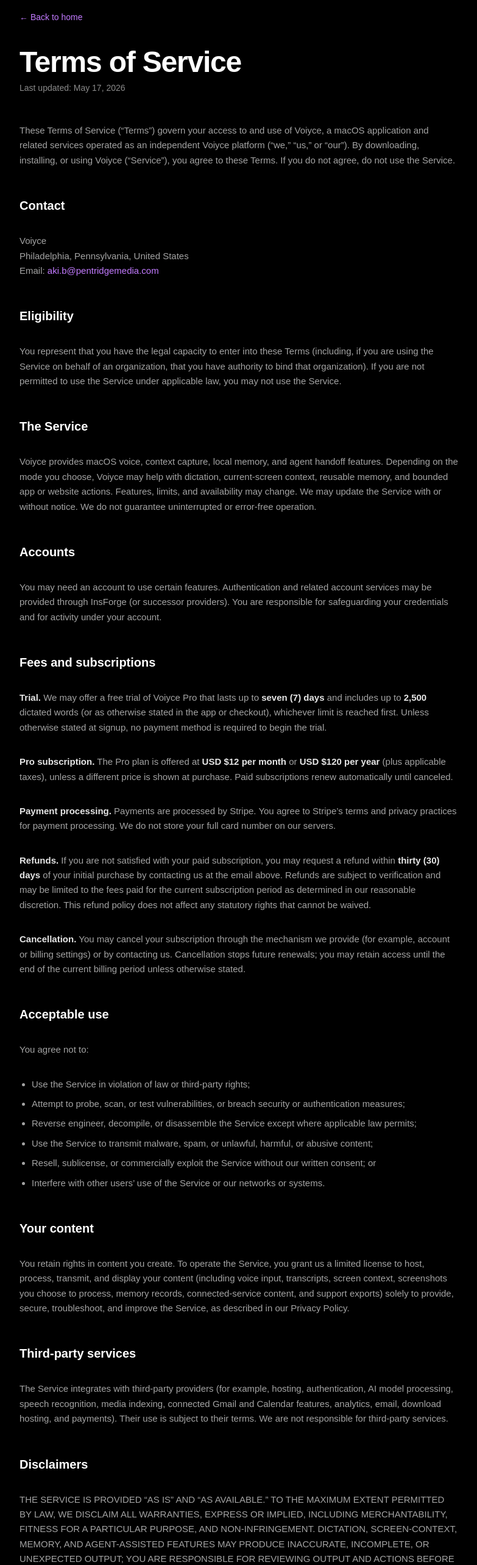
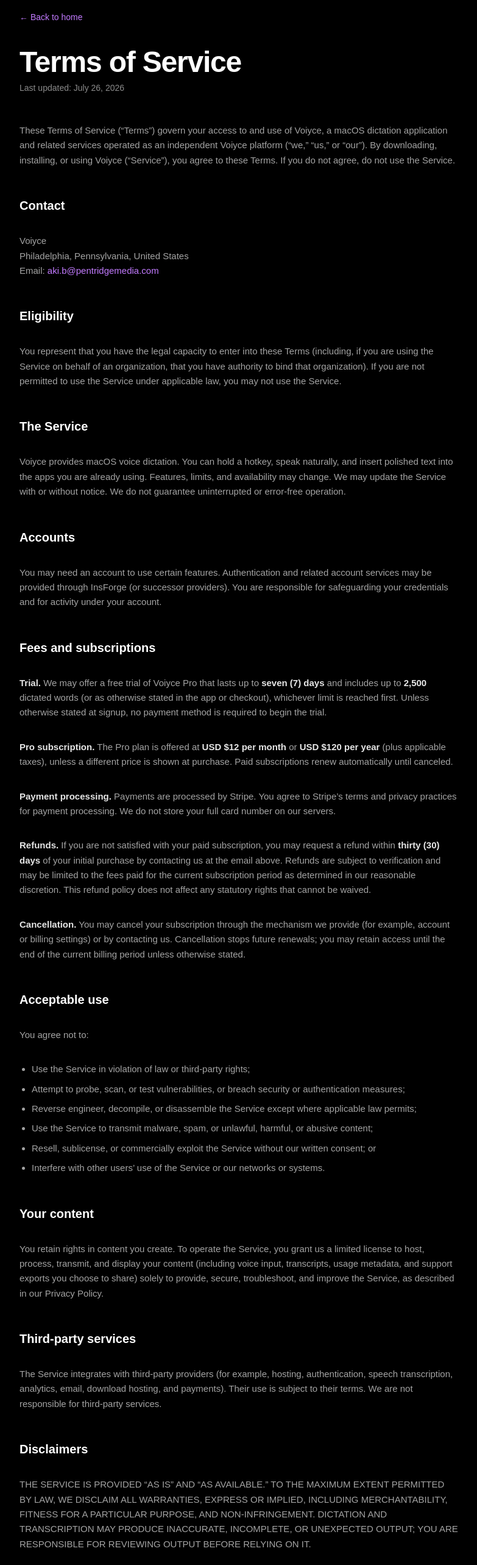
Before and after one commit to sirakinb/Voiyce-Agent, a Next.js app in the folder landing-page/: page /terms in a window 1280 px wide. Shown: the part 80-2646 px from the top of the page at 61% size, without its empty margins (248-1031 px from the left). Built offline with nearby package versions, Linux system fonts and the light colour scheme; no server answers.

Commit message:
Draft dictation-only privacy and terms legal pages (A11).
Strip agent-mode, screen-context, memory, and handoff language.
Describe dictation-only data collection, permissions, billing, and
subprocessors aligned with the v2 product scope. Legal gate pending.

```diff
--- a/landing-page/src/app/privacy/page.tsx
+++ b/landing-page/src/app/privacy/page.tsx
@@ -9,12 +9,12 @@
 
 export default function PrivacyPage() {
   return (
-    <LegalDocShell title="Privacy Policy" lastUpdated="May 18, 2026">
+    <LegalDocShell title="Privacy Policy" lastUpdated="July 26, 2026">
       <p>
         Voiyce (“we,” “us,” or “our”) operates the Voiyce macOS application and
-        related services (collectively, the “Service”). Voiyce helps you capture
-        work context, use voice workflows, and hand reusable memory to the AI
-        tools you work with. This Privacy Policy describes how we collect, use,
+        related services (collectively, the “Service”). Voiyce is a dictation
+        app that helps you speak naturally and insert polished text into the apps
+        you already use. This Privacy Policy describes how we collect, use,
         disclose, and protect information when you use the Service.
       </p>
 
@@ -35,7 +35,8 @@
 
       <h2>Information we collect</h2>
       <p>
-        We collect basic information needed to run the Service, including:
+        We collect information needed to run dictation, billing, and support,
+        including:
       </p>
       <ul>
         <li>
@@ -45,46 +46,40 @@
           identifiers associated with your account.
         </li>
         <li>
-          <strong>Voice and dictation.</strong> Audio you provide for dictation
-          or voice-agent sessions may be processed to produce text, respond to
-          your request, or operate the feature you selected. Processing may use
-          OpenAI speech or realtime services, including Whisper or similar
-          technologies, as described in “How we process information.”
+          <strong>Voice and dictation audio.</strong> When you dictate, Voiyce
+          processes audio from your microphone to produce text. Audio may be sent
+          to our backend transcription service, which uses OpenAI speech
+          technologies (such as Whisper or similar models), to return transcribed
+          text. We process audio to provide the dictation you request, enforce
+          usage limits, and operate billing where applicable.
         </li>
         <li>
-          <strong>Transcripts and text.</strong> Text produced by the Service
-          may be stored on our backend (hosted on InsForge) so features like
-          history, sync, or account recovery work as designed.
+          <strong>Transcripts and dictation history.</strong> Text produced by
+          dictation may be stored locally on your Mac (for example, transcript
+          history, word counts, the app you dictated into, and session timing).
+          We may also process usage counts and related billing metadata on our
+          backend so subscriptions, trials, and account limits work as
+          designed.
         </li>
         <li>
-          <strong>Screen context and screenshots.</strong> If you grant Screen
-          Recording permission and use screen-aware features, Voiyce may process
-          screenshots, visible text, focused regions, and summaries so the app
-          can answer questions about your current work or help with an action.
+          <strong>Device and app context.</strong> To insert dictated text and
+          operate hotkeys system-wide, Voiyce uses macOS permissions you grant,
+          including Microphone, Speech Recognition, and Accessibility. Voiyce
+          does not require Screen Recording for dictation.
         </li>
         <li>
-          <strong>Local memory.</strong> Voiyce may store searchable local
-          records, summaries, screenshots, and user-readable Markdown notes on
-          your Mac so you can reuse context across sessions and agents.
+          <strong>Support diagnostics.</strong> If you choose to create or send
+          a support export, that export may include redacted diagnostic
+          information (such as permission status, app version, and error
+          details) needed to troubleshoot the issue. Review any export before
+          sending it to us.
         </li>
         <li>
-          <strong>Agent actions and support exports.</strong> Voiyce may record
-          local Agent Log events such as mode changes, permission blockers,
-          tool results, memory writes, and failures. If you choose to create or
-          send a support export, that export may include redacted diagnostic
-          information needed to troubleshoot the issue.
-        </li>
-        <li>
-          <strong>Connected services.</strong> If you connect services such as
-          Google Gmail or Google Calendar, we process the limited account and
-          content data needed to perform the action you request.
-        </li>
-        <li>
-          <strong>Usage and product analytics.</strong> We use PostHog (or
-          similar tools) to understand how the Service is used, diagnose
-          issues, and improve performance and features. This may include
-          pseudonymous identifiers and event data (for example, feature usage and
-          errors).
+          <strong>Website and product analytics.</strong> We may use PostHog (or
+          similar tools) on our website and in the Service to understand usage,
+          diagnose issues, and improve performance. This may include
+          pseudonymous identifiers and event data (for example, feature usage
+          and errors).
         </li>
         <li>
           <strong>Billing.</strong> If you purchase a paid plan, payment
@@ -104,10 +99,9 @@
       <h2>How we use information</h2>
       <p>We use information to:</p>
       <ul>
-        <li>Provide, maintain, and improve the Service;</li>
-        <li>Capture context, create memory, and support agent handoffs;</li>
+        <li>Provide, maintain, and improve dictation and related features;</li>
         <li>Authenticate users and secure accounts;</li>
-        <li>Operate Talk, Context, Act, screen-aware, and dictation features;</li>
+        <li>Transcribe speech, insert text, and enforce usage or plan limits;</li>
         <li>Process subscriptions and payments;</li>
         <li>Send transactional messages and, where permitted, marketing;</li>
         <li>Monitor usage, troubleshoot, and improve reliability; and</li>
@@ -120,10 +114,8 @@
         including without limitation:{" "}
         <strong>
           Vercel (hosting), InsForge (backend and authentication), OpenAI
-          (speech, realtime, screen, and computer-use model processing), VideoDB
-          (session memory and media indexing where enabled), Google APIs
-          (connected Gmail and Calendar features), Cloudflare R2 (download
-          hosting), Stripe (payments), Resend (email), and PostHog (analytics)
+          (speech transcription), Cloudflare R2 (download hosting), Stripe
+          (payments), Resend (email), and PostHog (analytics)
         </strong>
         , and other vendors we may use to operate the Service. These providers
         process data on our behalf under contractual safeguards appropriate to
@@ -150,25 +142,15 @@
 
       <h2>Retention</h2>
       <p>
-        We retain information for as long as your account is active or as needed
-        to provide the Service, comply with legal obligations, resolve disputes,
-        and enforce our agreements. Retention periods may vary depending on the
-        type of data and legal requirements.
+        We retain account and billing information for as long as your account
+        is active or as needed to provide the Service, comply with legal
+        obligations, resolve disputes, and enforce our agreements. Retention
+        periods may vary depending on the type of data and legal requirements.
       </p>
       <p>
-        Local memory is stored on your Mac as a structured searchable index and
-        Voiyce-written Markdown notes. Summary retention controls include
-        Session only, 30 days, 90 days, and Forever. Raw screenshots have a
-        separate setting and may be Off, 30 days, 90 days, or Forever. Private
-        Mode pauses durable memory and raw screenshot storage, and app/site
-        exclusions skip matching memory writes. The in-app delete control
-        removes the local memory index, raw screenshots, and Voiyce-written
-        vault notes.
-      </p>
-      <p>
-        Support exports are created only when you choose to generate or share
-        them. Voiyce redacts known sensitive fields, but you should still review
-        any export before sending it to support.
+        Dictation history stored on your Mac remains on your device until you
+        delete it through the app or remove the app and its local data. Support
+        exports are created only when you choose to generate or share them.
       </p>
 
       <h2>Your rights and choices</h2>
@@ -184,11 +166,10 @@
         following the instructions in those emails, where applicable.
       </p>
       <p>
-        <strong>Permissions and memory.</strong> You can control macOS
-        permissions such as Microphone, Speech Recognition, Accessibility, and
-        Screen Recording in System Settings. You can also pause capture, use
-        Private Mode, exclude apps or sites, and delete Voiyce memory through
-        the controls provided in the app where available.
+        <strong>Permissions.</strong> You can control macOS permissions such as
+        Microphone, Speech Recognition, and Accessibility in System Settings.
+        Dictation requires the permissions you choose to grant for those
+        features.
       </p>
 
       <h2>Children</h2>
@@ -210,8 +191,8 @@
       <p>
         We may update this Privacy Policy from time to time. We will post the
         updated version and revise the “Last updated” date. Continued use of the
-        Service after changes means you accept the updated policy, to the extent
-        permitted by law.
+        Service after changes means you accept the updated policy, to the
+        extent permitted by law.
       </p>
 
       <p className="border-t border-white/10 pt-8 text-sm text-[#8A8A8A]">
--- a/landing-page/src/app/terms/page.tsx
+++ b/landing-page/src/app/terms/page.tsx
@@ -9,11 +9,11 @@
 
 export default function TermsPage() {
   return (
-    <LegalDocShell title="Terms of Service" lastUpdated="May 17, 2026">
+    <LegalDocShell title="Terms of Service" lastUpdated="July 26, 2026">
       <p>
         These Terms of Service (“Terms”) govern your access to and use of
-        Voiyce, a macOS application and related services operated as an
-        independent Voiyce platform (“we,” “us,” or “our”). By downloading,
+        Voiyce, a macOS dictation application and related services operated as
+        an independent Voiyce platform (“we,” “us,” or “our”). By downloading,
         installing, or using Voiyce (“Service”), you agree to these Terms. If
         you do not agree, do not use the Service.
       </p>
@@ -44,12 +44,11 @@
 
       <h2>The Service</h2>
       <p>
-        Voiyce provides macOS voice, context capture, local memory, and agent handoff
-        features. Depending on the mode you choose, Voiyce may help with
-        dictation, current-screen context, reusable memory, and bounded app or
-        website actions. Features, limits, and availability may change. We may
-        update the Service with or without notice. We do not guarantee
-        uninterrupted or error-free operation.
+        Voiyce provides macOS voice dictation. You can hold a hotkey, speak
+        naturally, and insert polished text into the apps you are already using.
+        Features, limits, and availability may change. We may update the
+        Service with or without notice. We do not guarantee uninterrupted or
+        error-free operation.
       </p>
 
       <h2>Accounts</h2>
@@ -125,18 +124,16 @@
       <p>
         You retain rights in content you create. To operate the Service, you
         grant us a limited license to host, process, transmit, and display your
-        content (including voice input, transcripts, screen context, screenshots
-        you choose to process, memory records, connected-service content, and
-        support exports) solely to provide, secure, troubleshoot, and improve
-        the Service, as described in our Privacy Policy.
+        content (including voice input, transcripts, usage metadata, and support
+        exports you choose to share) solely to provide, secure, troubleshoot,
+        and improve the Service, as described in our Privacy Policy.
       </p>
 
       <h2>Third-party services</h2>
       <p>
         The Service integrates with third-party providers (for example, hosting,
-        authentication, AI model processing, speech recognition, media indexing,
-        connected Gmail and Calendar features, analytics, email, download
-        hosting, and payments). Their use is subject to their terms. We are not
+        authentication, speech transcription, analytics, email, download hosting,
+        and payments). Their use is subject to their terms. We are not
         responsible for third-party services.
       </p>
 
@@ -145,10 +142,9 @@
         THE SERVICE IS PROVIDED “AS IS” AND “AS AVAILABLE.” TO THE MAXIMUM
         EXTENT PERMITTED BY LAW, WE DISCLAIM ALL WARRANTIES, EXPRESS OR
         IMPLIED, INCLUDING MERCHANTABILITY, FITNESS FOR A PARTICULAR PURPOSE, AND
-        NON-INFRINGEMENT. DICTATION, SCREEN-CONTEXT, MEMORY, AND AGENT-ASSISTED
-        FEATURES MAY PRODUCE INACCURATE, INCOMPLETE, OR UNEXPECTED OUTPUT; YOU
-        ARE RESPONSIBLE FOR REVIEWING OUTPUT AND ACTIONS BEFORE RELYING ON
-        THEM.
+        NON-INFRINGEMENT. DICTATION AND TRANSCRIPTION MAY PRODUCE INACCURATE,
+        INCOMPLETE, OR UNEXPECTED OUTPUT; YOU ARE RESPONSIBLE FOR REVIEWING
+        OUTPUT BEFORE RELYING ON IT.
       </p>
 
       <h2>Limitation of liability</h2>
```
